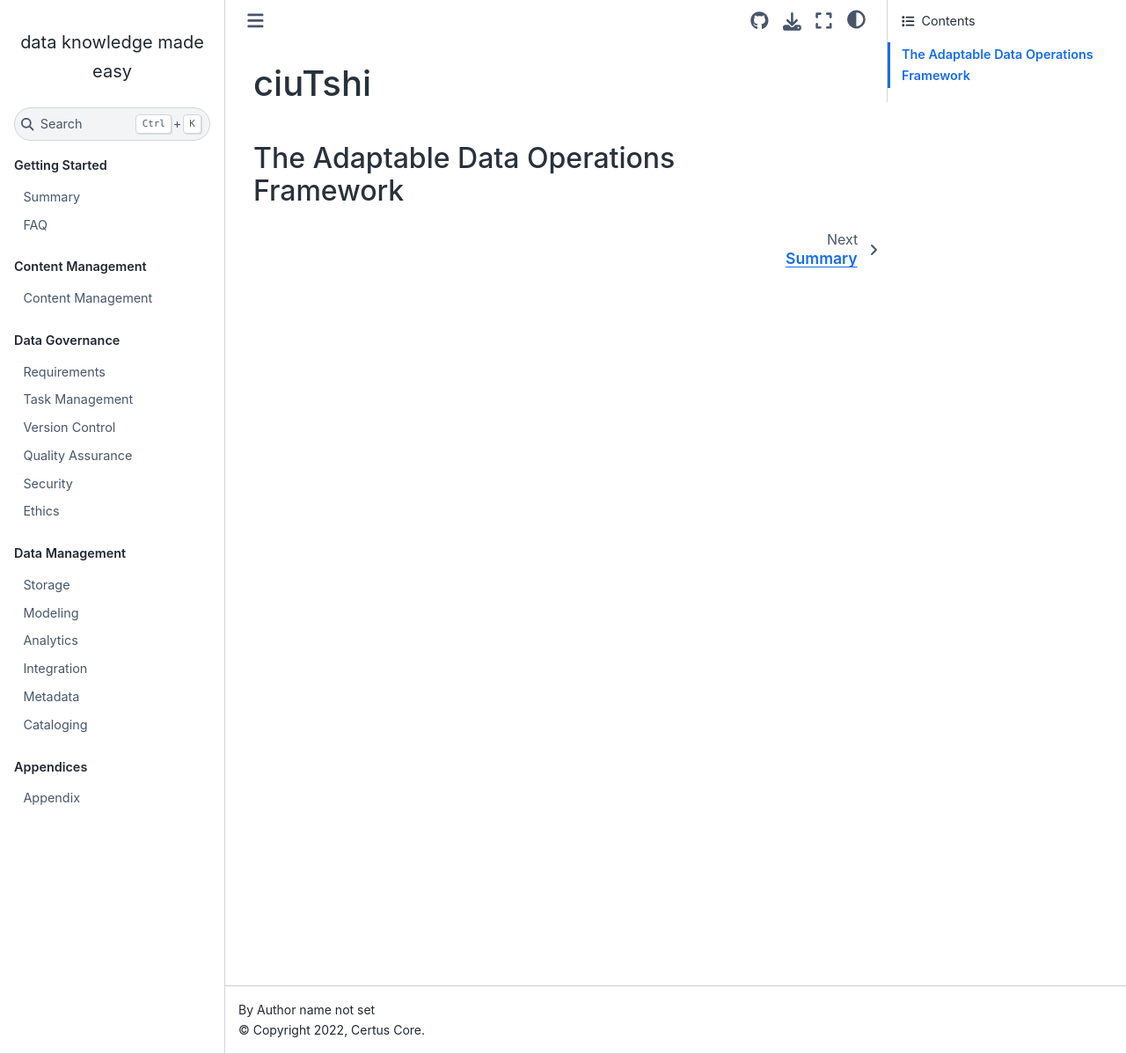
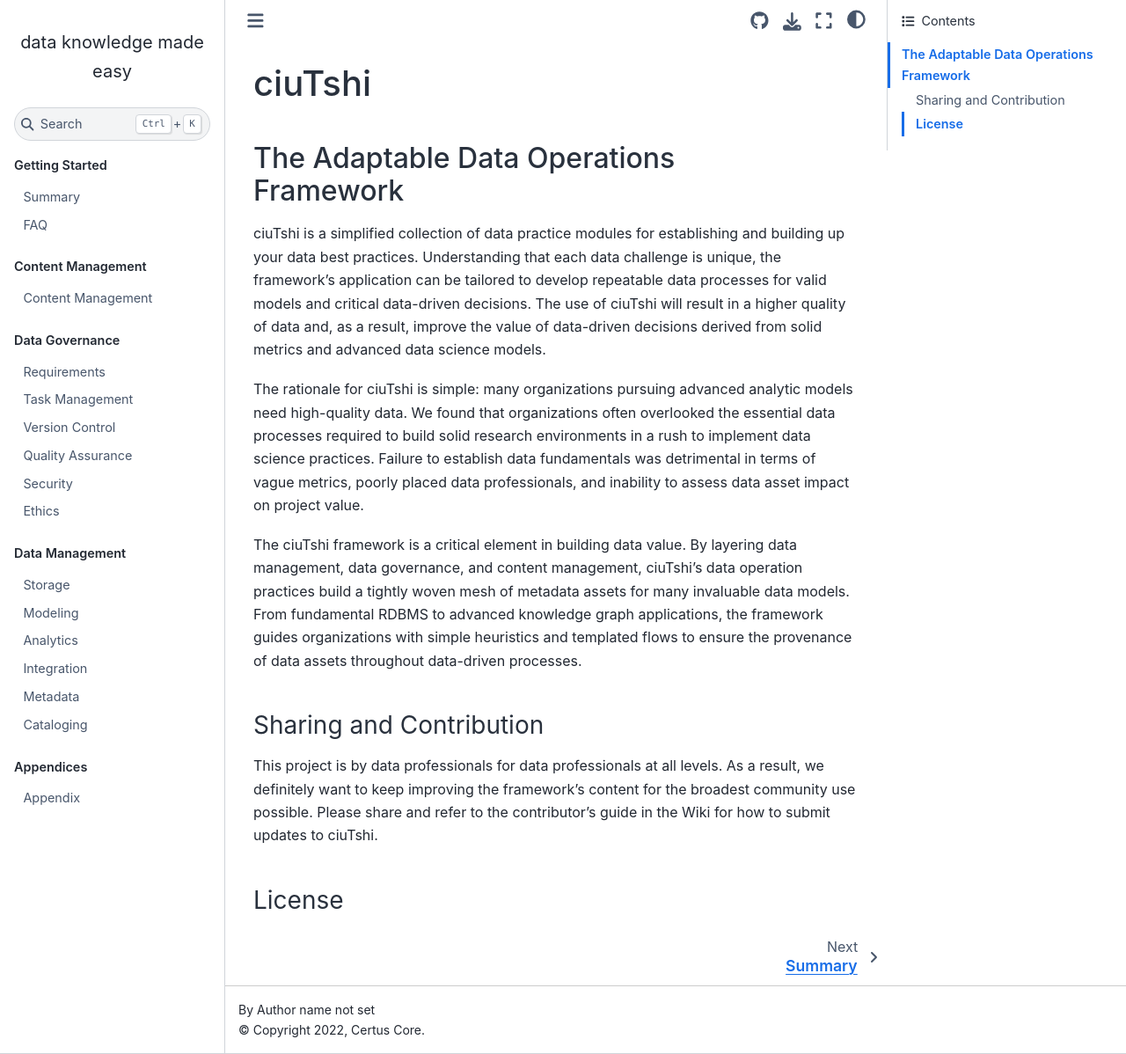
Before and after one commit to CertusGroup/ciutshi, a Sphinx documentation site: the page built from docs/source/index.md, in a window 1280 px wide and 1198 px high. Shown: the whole window at 88% size. Built offline with Sphinx 7.4.7 and the Sphinx Book theme 1.1.4, drawn with Linux system fonts in a browser that asks for light colours.

Commit message:
index - added intro text, contrib text

````diff
--- a/docs/source/index.md
+++ b/docs/source/index.md
@@ -1,6 +1,20 @@
 # ciuTshi
 
 ## The Adaptable Data Operations Framework
+
+ciuTshi is a simplified collection of data practice modules for establishing and building up your data best practices. Understanding that each data challenge is unique, the framework's application can be tailored to develop repeatable data processes for valid models and critical data-driven decisions. The use of ciuTshi will result in a higher quality of data and, as a result, improve the value of data-driven decisions derived from solid metrics and advanced data science models.
+
+The rationale for ciuTshi is simple: many organizations pursuing advanced analytic models need high-quality data. We found that organizations often overlooked the essential data processes required to build solid research environments in a rush to implement data science practices. Failure to establish data fundamentals was detrimental in terms of vague metrics, poorly placed data professionals, and inability to assess data asset impact on project value.
+
+The ciuTshi framework is a critical element in building data value. By layering data management, data governance, and content management, ciuTshi's data operation practices build a tightly woven mesh of metadata assets for many invaluable data models. From fundamental RDBMS to advanced knowledge graph applications, the framework guides organizations with simple heuristics and templated flows to ensure the provenance of data assets throughout data-driven processes.
+
+### Sharing and Contribution
+
+This project is by data professionals for data professionals at all levels. As a result, we definitely want to keep improving the framework's content for the broadest community use possible. Please share and refer to the contributor's guide in the Wiki for how to submit updates to ciuTshi.
+
+### License
+
+
 
 ```{toctree}
 :hidden:
````
